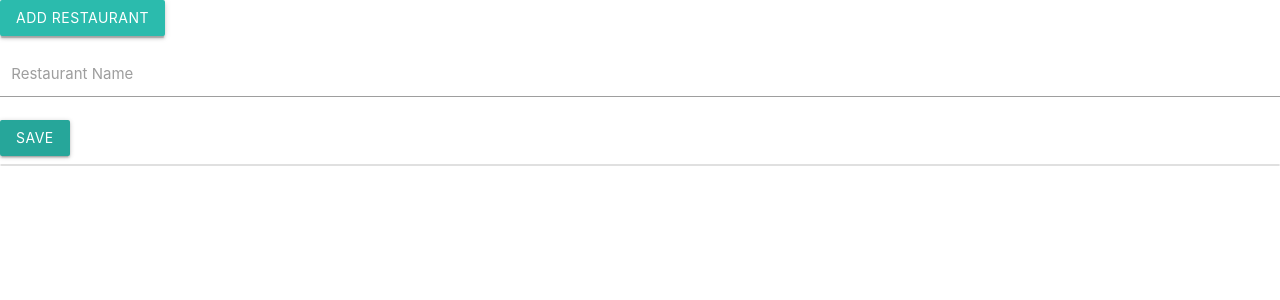
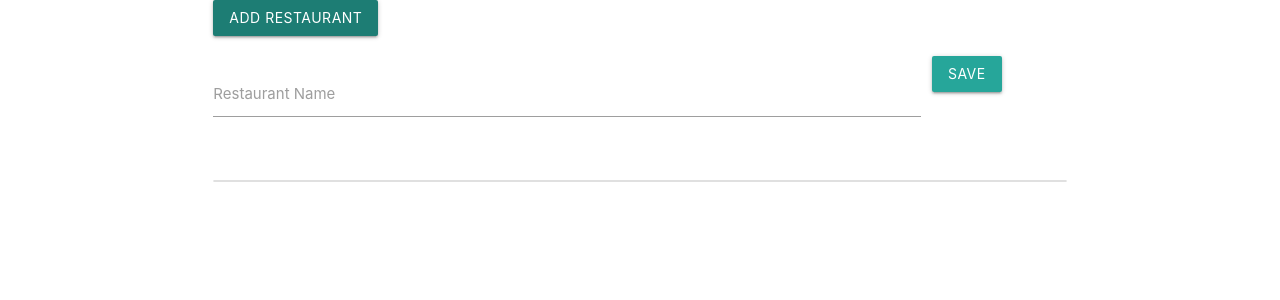
Before and after one commit to ilogan/codingitwrong-react-tdd, a React (Vite) app: page / in a window 1280 px wide. Both pictures are taken after a click on the button "ADD RESTAURANT". Shown: the top 300 px of the page. Built offline with nearby package versions, Linux system fonts and the light colour scheme.

Commit message:
Lay out in grid

```diff
--- a/src/App.js
+++ b/src/App.js
@@ -1,10 +1,17 @@
 import React from "react";
+
+import { Row, Col } from "react-materialize";
+
 import RestaurantListPage from "./RestaurantListPage";
 
 function App() {
   return (
     <div>
-      <RestaurantListPage />
+      <Row>
+        <Col s={12} m={10} l={8} offset="m1 l2">
+          <RestaurantListPage />
+        </Col>
+      </Row>
     </div>
   );
 }
--- a/src/NewRestaurantForm.js
+++ b/src/NewRestaurantForm.js
@@ -1,6 +1,6 @@
 import React, { useState } from "react";
 
-import { Button, TextInput } from "react-materialize";
+import { Button, TextInput, Row } from "react-materialize";
 
 function NewRestaurantForm({ onSave }) {
   const [inputText, setInputText] = useState("");
@@ -11,17 +11,26 @@ function NewRestaurantForm({ onSave }) {
   };
 
   return (
-    <div>
+    <Row>
       <TextInput
+        s={12}
+        m={8}
+        l={10}
         label="Restaurant Name"
         value={inputText}
         onChange={e => setInputText(e.target.value)}
         data-testid="newRestaurantName"
       />
-      <Button data-testid="saveNewRestaurantButton" onClick={handleSave}>
+      <Button
+        s={12}
+        m={4}
+        l={2}
+        data-testid="saveNewRestaurantButton"
+        onClick={handleSave}
+      >
         Save
       </Button>
-    </div>
+    </Row>
   );
 }
 
--- a/src/RestaurantListPage.js
+++ b/src/RestaurantListPage.js
@@ -1,6 +1,6 @@
 import React, { useState } from "react";
 
-import { Button } from "react-materialize";
+import { Button, Row } from "react-materialize";
 import NewRestaurantForm from "./NewRestaurantForm";
 import RestaurantList from "./RestaurantList";
 
@@ -19,16 +19,22 @@ function RestaurantListPage() {
 
   return (
     <div>
+      <Row>
         <Button
           data-testid="addRestaurantButton"
           onClick={handleShowNewRestaurantForm}
         >
           Add Restaurant
         </Button>
+      </Row>
+      <Row>
         {showNewRestaurantForm ? (
           <NewRestaurantForm onSave={handleAddRestaurant} />
         ) : null}
+      </Row>
+      <Row>
         <RestaurantList restaurantNames={restaurantNames} />
+      </Row>
     </div>
   );
 }
```
Lines whose indentation alone changed are shown as unchanged.
